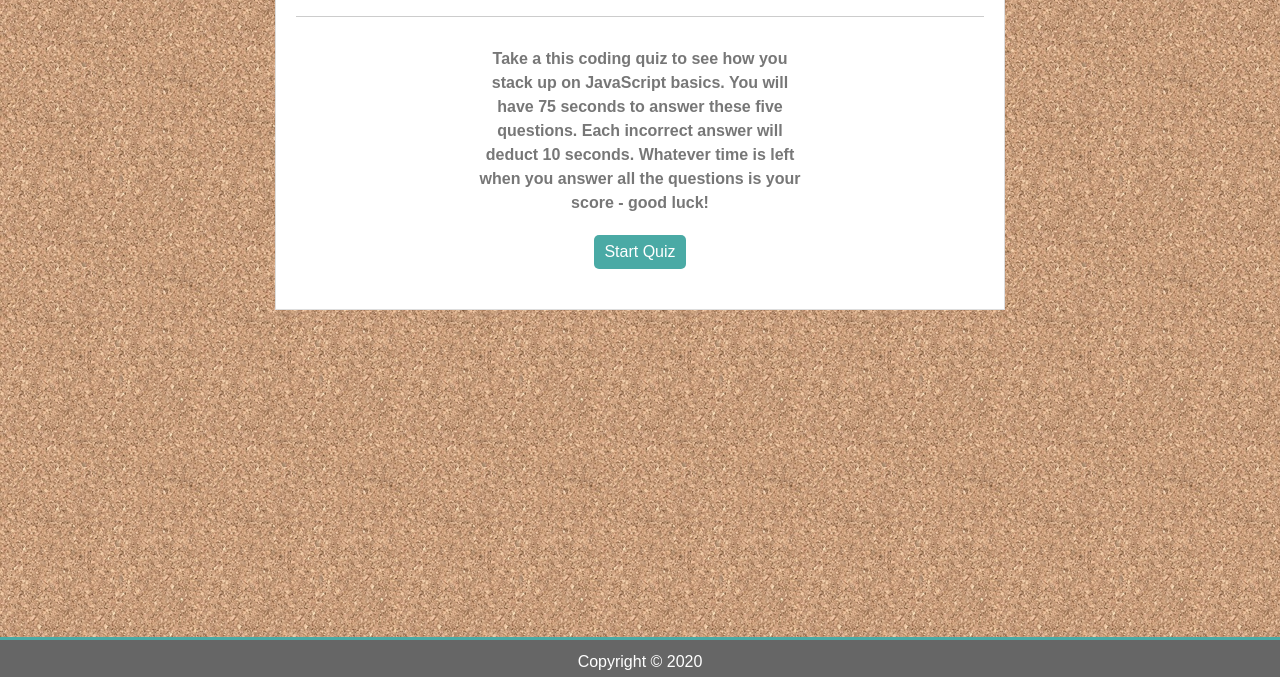
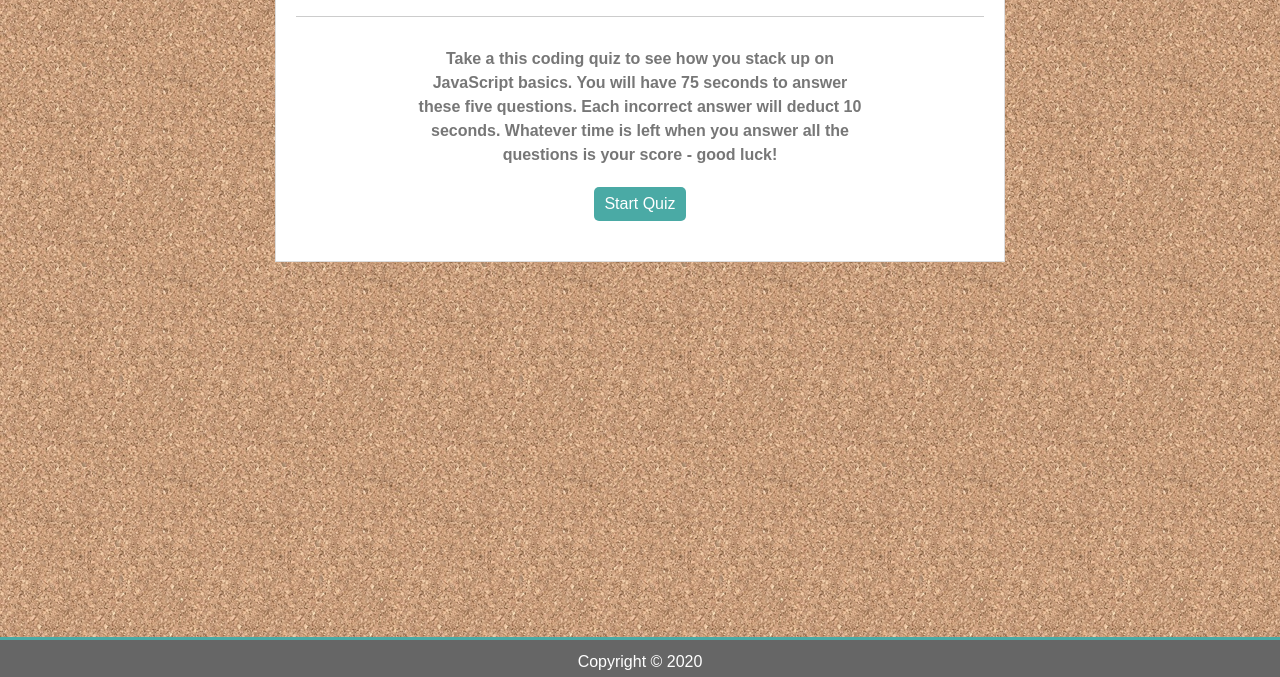
Before and after one commit to yttel/javascript-quiz, a plain HTML site: page index.html in a window 1280 px wide. Shown: the part 123-800 px from the top of the page. Drawn offline with nearby package versions, Linux system fonts and the light colour scheme.

Commit message:
fixed negative score

```diff
--- a/Assets/script.js
+++ b/Assets/script.js
@@ -132,6 +132,10 @@ $(document).ready(function(){
     }
     console.log(`scores: ${scores}`);
     console.log(typeof scores);
+
+    if (num < 0){
+      num = 0;
+    }
 
     scores.unshift({
       score: num,
--- a/index.html
+++ b/index.html
@@ -48,11 +48,11 @@
               <hr class="dividerLine">
 
                 <div class="row mx-0" id="allTheThings">
-                  <div class="col-sm-3 mx-0">
+                  <div class="col-sm-2 mx-0">
                     <!-- placeholder for space on left -->
                   </div>
 
-                  <div class="contentBox col xs-12 col-sm-6 mx-0" id="middlePart"> <!--where the meat goes, swap out what's showing-->
+                  <div class="contentBox col xs-12 col-sm-8 mx-0" id="middlePart"> <!--where the meat goes, swap out what's showing-->
 
                     <div class="instructions text-center" id="instructionPane"> <!--holds instr and start button-->
                       Take a this coding quiz to see how you stack up on JavaScript basics. You will have 75 seconds to answer these five questions. Each incorrect answer will deduct 10 seconds. Whatever time is left when you answer all the questions is your score - good luck!
@@ -97,7 +97,7 @@
 
                   </div> <!--where most of the stuff is-->
 
-                  <div class="col-sm-3 mx-0">
+                  <div class="col-sm-2 mx-0">
                     <!--placeholder for spacing-->
                   </div>
                 </div> <!--row-->
```
Also changed, not shown: Assets/Images/quizInst.PNG (added), Assets/Images/quizQuest.PNG (added).
